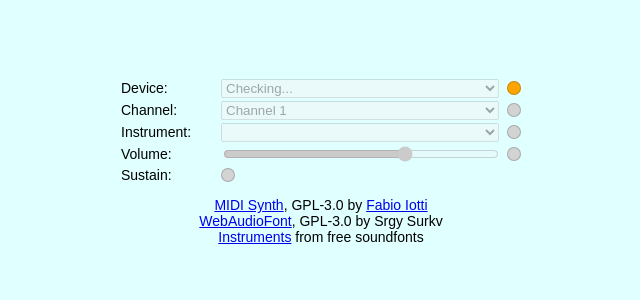
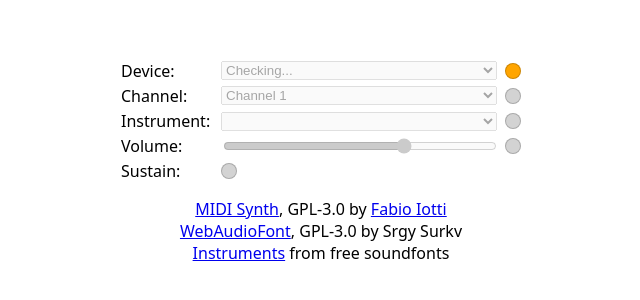
Before and after one commit to bruce965/midi-synth, a website: page src/index.html in a window 1280 px wide. Shown: the part 238-538 px from the top of the page, without its empty margins (319-959 px from the left). Drawn offline with Linux system fonts and the light colour scheme; a script that the page names is missing.

Commit message:
Inherit browser theme

```diff
--- a/package.json
+++ b/package.json
@@ -1,6 +1,6 @@
 {
   "name": "midi-synth",
-  "version": "1.2.0",
+  "version": "1.3.0",
   "description": "Synth for MIDI keyboards directly from the browser",
   "repository": {
     "type": "git",
--- a/src/style.css
+++ b/src/style.css
@@ -1,3 +1,8 @@
+
+:root {
+	color-scheme: dark light;
+	font-family: system-ui, sans-serif;
+}
 
 html {
 	display: flex;
@@ -6,16 +11,11 @@
 
 	width: 100vw;
 	height: 100vh;
-
-	background: lightcyan;
 }
 
 body {
 	width: 100%;
 	max-width: 400px;
-
-	font-family: sans-serif;
-	font-size: 14px;
 
 	margin: 0;
 	padding: 1em;
```
